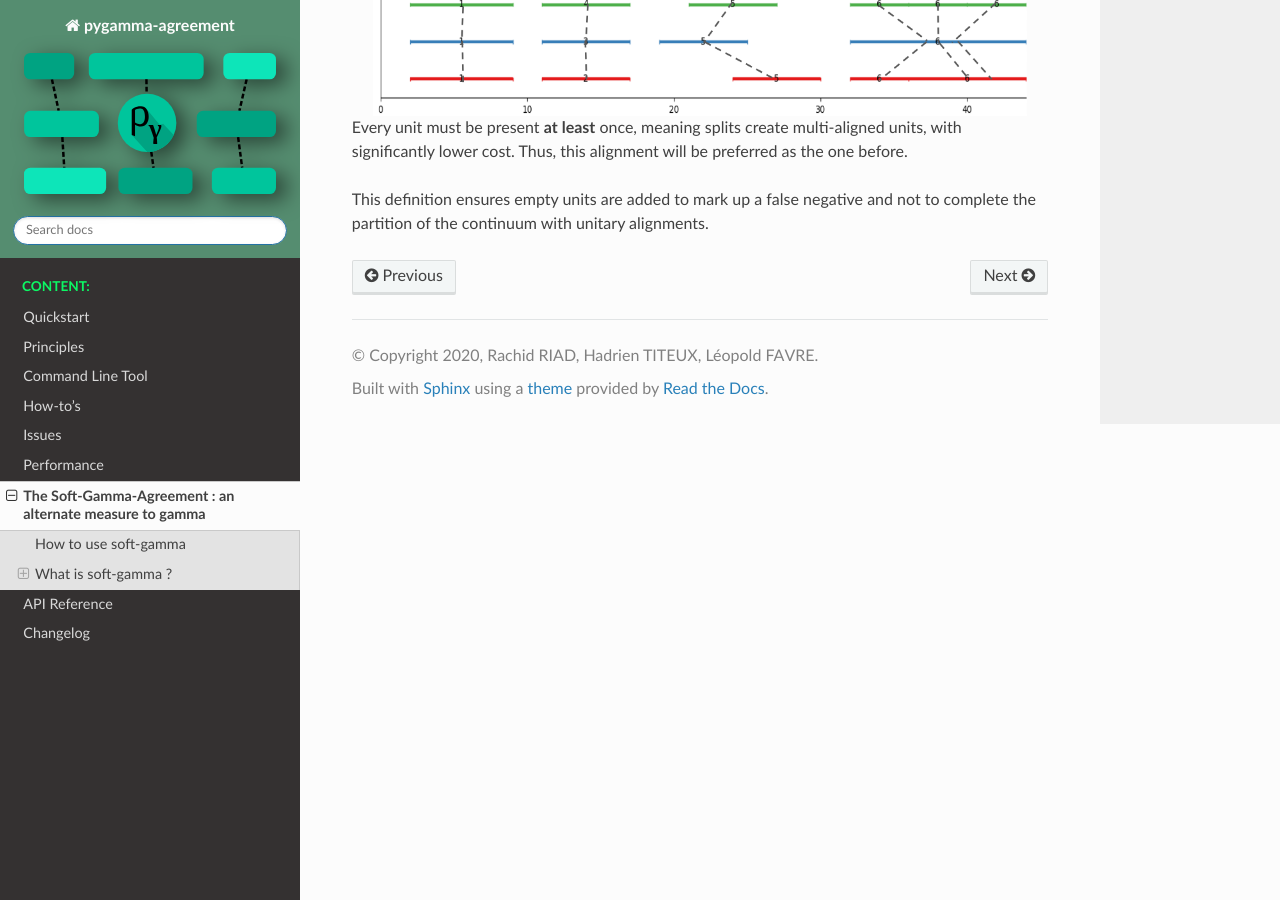
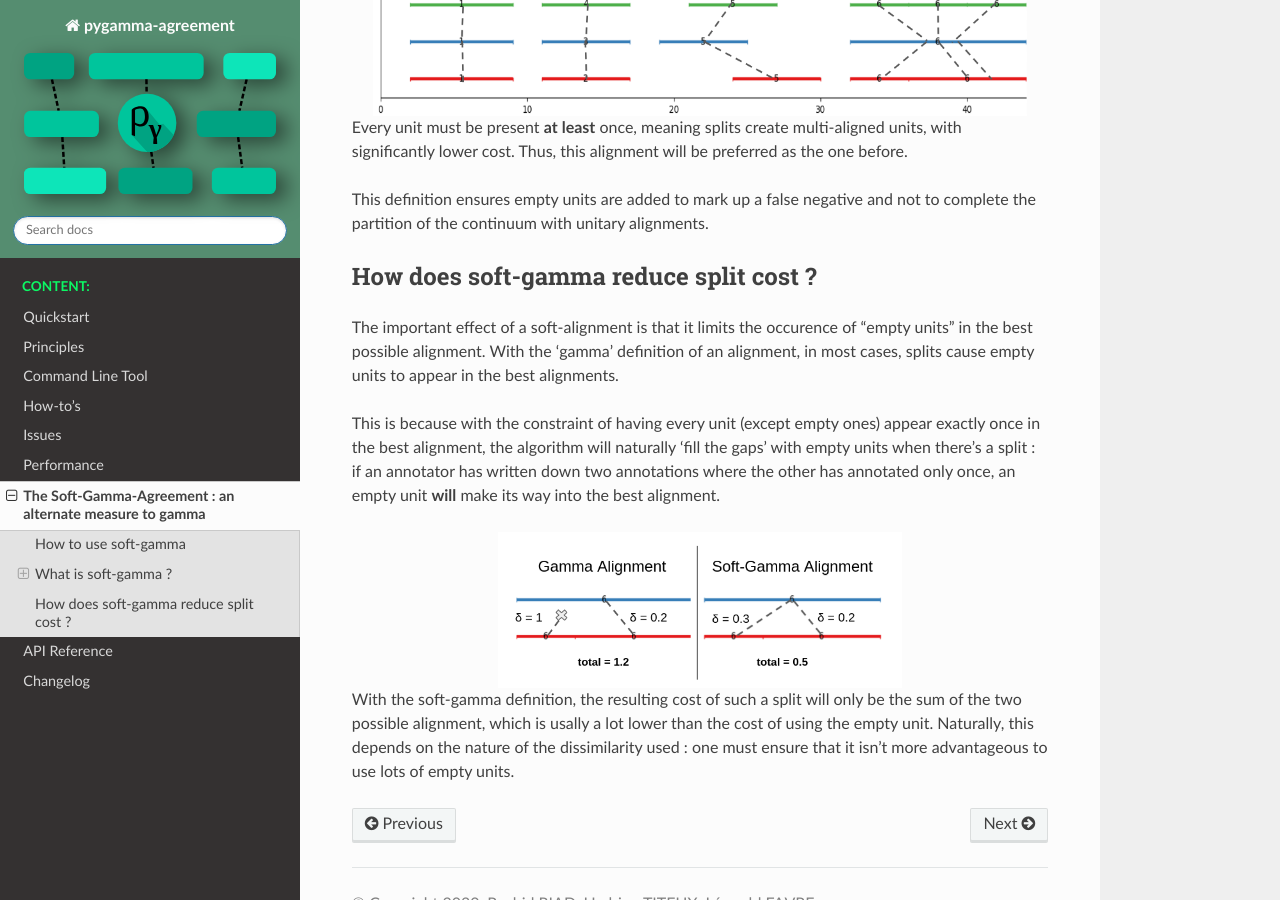
Before and after one commit to bootphon/pygamma-agreement, a Sphinx documentation site: the page built from docs/source/soft-gamma.rst, in a window 1280 px wide and 900 px high, scrolled down 2512 px. Built offline with Sphinx 7.4.7 and the Read the Docs theme 2.0.0, drawn with Linux system fonts in a browser that asks for light colours.

Commit message:
completion of documentation for soft-gamma

```diff
--- a/docs/source/soft-gamma.rst
+++ b/docs/source/soft-gamma.rst
@@ -108,3 +108,22 @@ with significantly lower cost. Thus, this alignment will be preferred as the one
 
 This definition ensures empty units are added to mark up a false negative and not to complete the partition
 of the continuum with unitary alignments.
+
+
+How does soft-gamma reduce split cost ?
+~~~~~~~~~~~~~~~~~~~~~~~~~~~~~~~~~~~~~~~
+
+The important effect of a soft-alignment is that it limits the occurence of "empty units" in the best possible alignment.
+With the 'gamma' definition of an alignment, in most cases, splits cause empty units to appear in the best alignments.
+
+This is because with the constraint of having every unit (except empty ones) appear exactly once in the best alignment,
+the algorithm will naturally 'fill the gaps' with empty units when there's a split : if an annotator has written down two annotations
+where the other has annotated only once, an empty unit **will** make its way into the best alignment.
+
+.. figure:: images/compalignment.png
+  :scale: 64%
+  :align: center
+
+With the soft-gamma definition, the resulting cost of such a split will only be the sum of the two possible alignment, which
+is usally a lot lower than the cost of using the empty unit. Naturally, this depends on the nature of the dissimilarity used :
+one must ensure that it isn't more advantageous to use lots of empty units.
```
Also changed, not shown: docs/source/images/compalignment.png (added), 1 other file.
